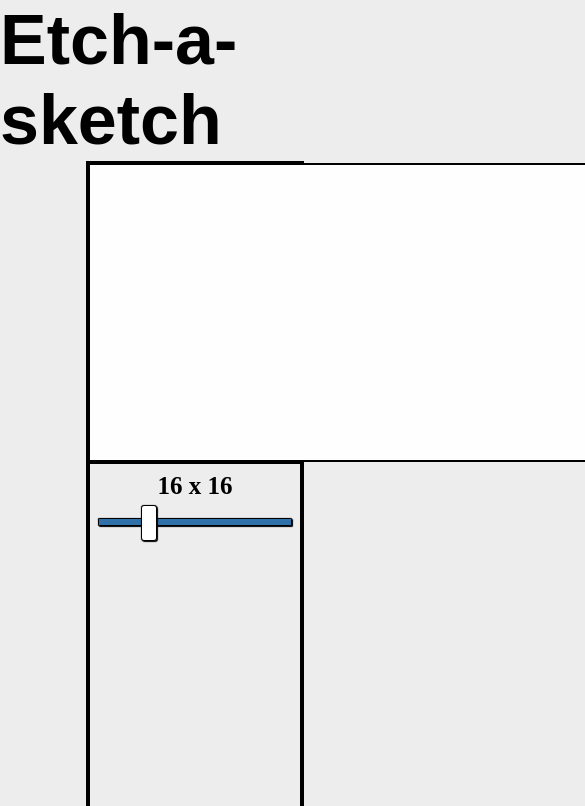
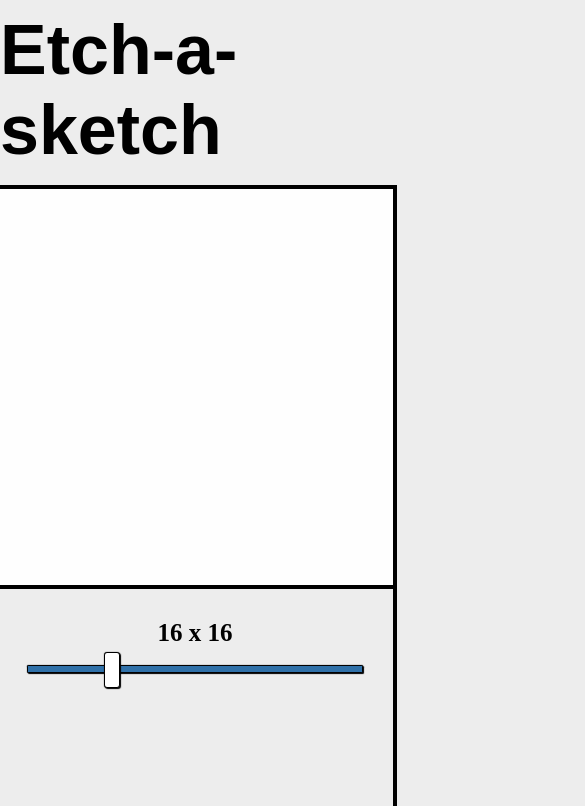
Before and after one commit to AhmedZahran15/Etch-a-Sketch, a plain HTML site: page index.html in a window 390 px wide. Shown: the top 806 px of the page, 585 px wide, since content can reach past the window. Drawn offline with Linux system fonts and the light colour scheme.

Commit message:
make design responsive for smaller screens

```diff
--- a/style.css
+++ b/style.css
@@ -4,26 +4,19 @@
     box-sizing: border-box;
 }
 body{
+    gap: 15px;
     background-color:#ededed;
     display: flex;
     flex-direction: column;
     justify-content:space-around;
     align-items: center;
-    height: 100vh;
-    width: 100vw;
-}
-@media (max-width: 850px){
-    .container{
-        flex-direction: column-reverse;
-    }
 }
 .container{
     display: flex;
     border: 2px solid black;
-    width: 56vw;
-    min-height: 77vh;
 }
 header{
+    margin-top: 10px;
     font-family: Sans-serif;
     font-size: 70px;
     font-weight: bolder;
@@ -32,18 +25,31 @@ header{
     width: 550px;
     height: 550px;
     background-color:#fefefe;
-    padding: 2.5vw;
     border: 2px solid black;
 }
 .tools{
-    padding: 2vw;
-    font-size: 20px;
-    min-width: 20vw;
-    height: 100%;
+    padding: 30px;
+    min-width: 300px;
+    height: 550px;
     display: flex;
     flex-direction: column;
     align-items: center;
     border: 2px solid black;
+}
+@media (max-width: 900px){
+  .container{
+      flex-direction: column-reverse;
+  }
+  .sketch-area{
+    width: 550px;
+    height: 550px;
+  }
+}
+@media (max-width: 650px){
+  .sketch-area{
+    width: 400px;
+    height: 400px;
+  }
 }
 footer{
     font-size: 20px;
```
